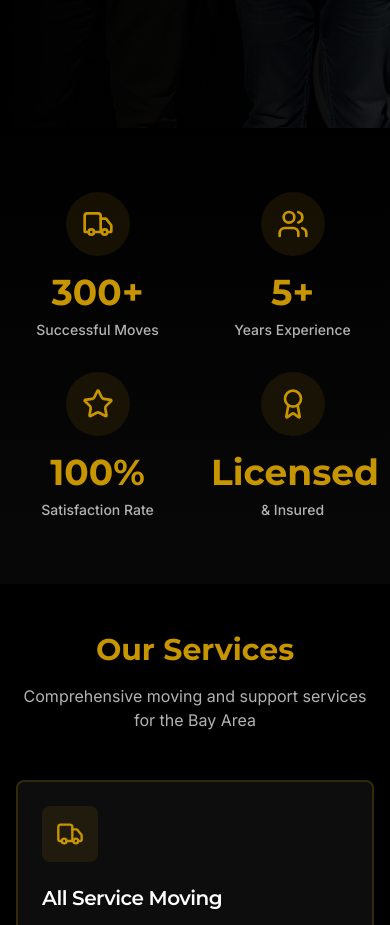
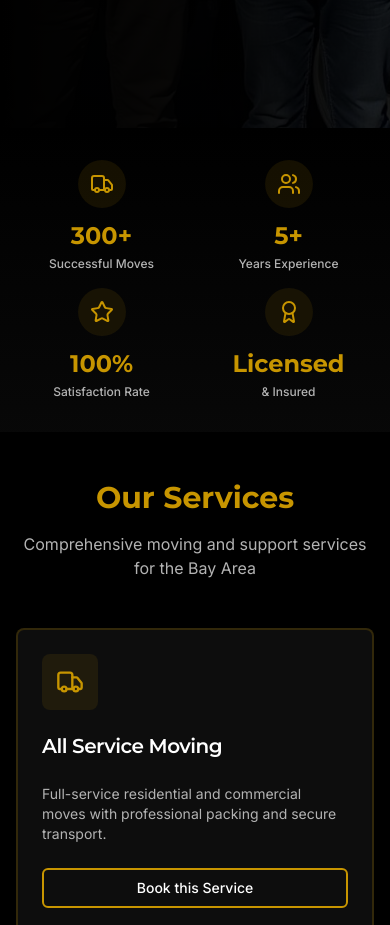
Before and after one commit to mehdozz007-stack/sf-bay-movers-main, a React (Vite) app: page / in a window 390 px wide. Shown: the part 800-1725 px from the top of the page. Built offline with nearby package versions, Linux system fonts and the light colour scheme; the HTML template or start-up script is replaced by a standard one.

Commit message:
Optimize Stats section for mobile - responsive sizing and spacing

```diff
--- a/src/components/Stats.tsx
+++ b/src/components/Stats.tsx
@@ -25,22 +25,22 @@ const stats = [
 
 export const Stats = () => {
   return (
-    <section className="py-16 bg-gradient-to-b from-background to-muted/20">
-      <div className="container mx-auto px-4">
-        <div className="grid grid-cols-2 md:grid-cols-4 gap-8">
+    <section className="py-8 sm:py-16 bg-gradient-to-b from-background to-muted/20">
+      <div className="container mx-auto px-4 sm:px-6">
+        <div className="grid grid-cols-2 md:grid-cols-4 gap-4 sm:gap-6 md:gap-8">
           {stats.map((stat, index) => (
             <div
               key={index}
               className="text-center animate-fade-up"
               style={{ animationDelay: `${index * 100}ms` }}
             >
-              <div className="inline-flex items-center justify-center w-16 h-16 rounded-full bg-gold/10 mb-4">
-                <stat.icon className="w-8 h-8 text-gold" />
+              <div className="inline-flex items-center justify-center w-12 sm:w-16 h-12 sm:h-16 rounded-full bg-gold/10 mb-3 sm:mb-4">
+                <stat.icon className="w-6 sm:w-8 h-6 sm:h-8 text-gold" />
               </div>
-              <div className="text-4xl md:text-5xl font-heading font-bold text-gold mb-2">
+              <div className="text-2xl sm:text-4xl md:text-5xl font-heading font-bold text-gold mb-1 sm:mb-2">
                 {stat.value}
               </div>
-              <div className="text-sm md:text-base text-muted-foreground font-medium">
+              <div className="text-xs sm:text-sm md:text-base text-muted-foreground font-medium">
                 {stat.label}
               </div>
             </div>
```
